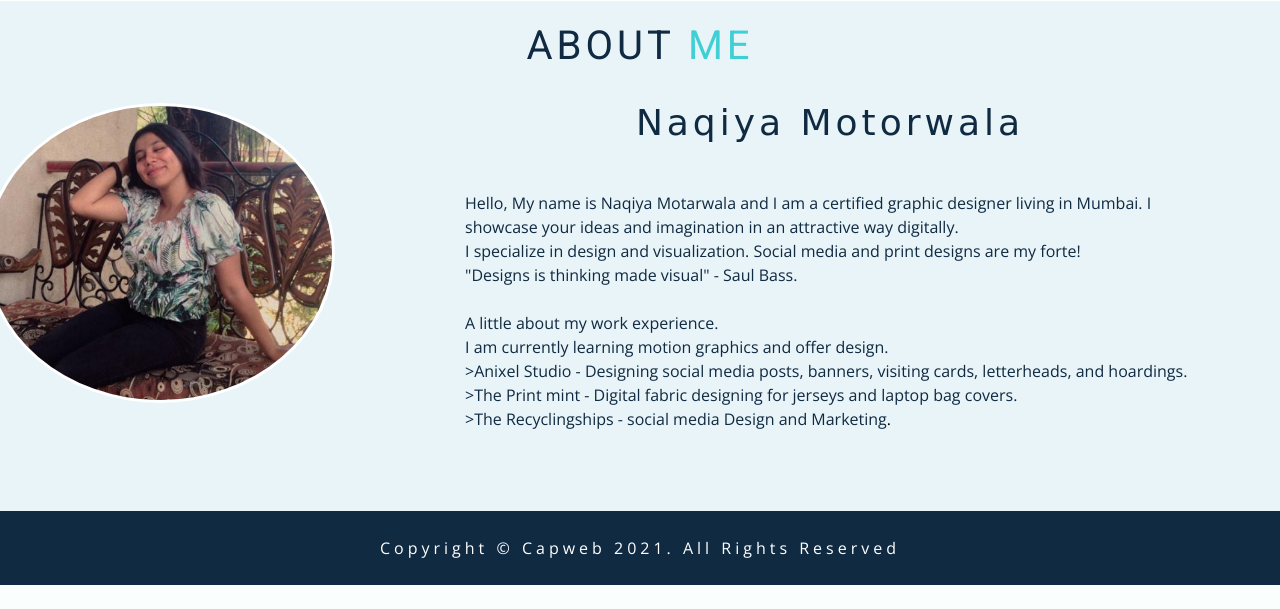
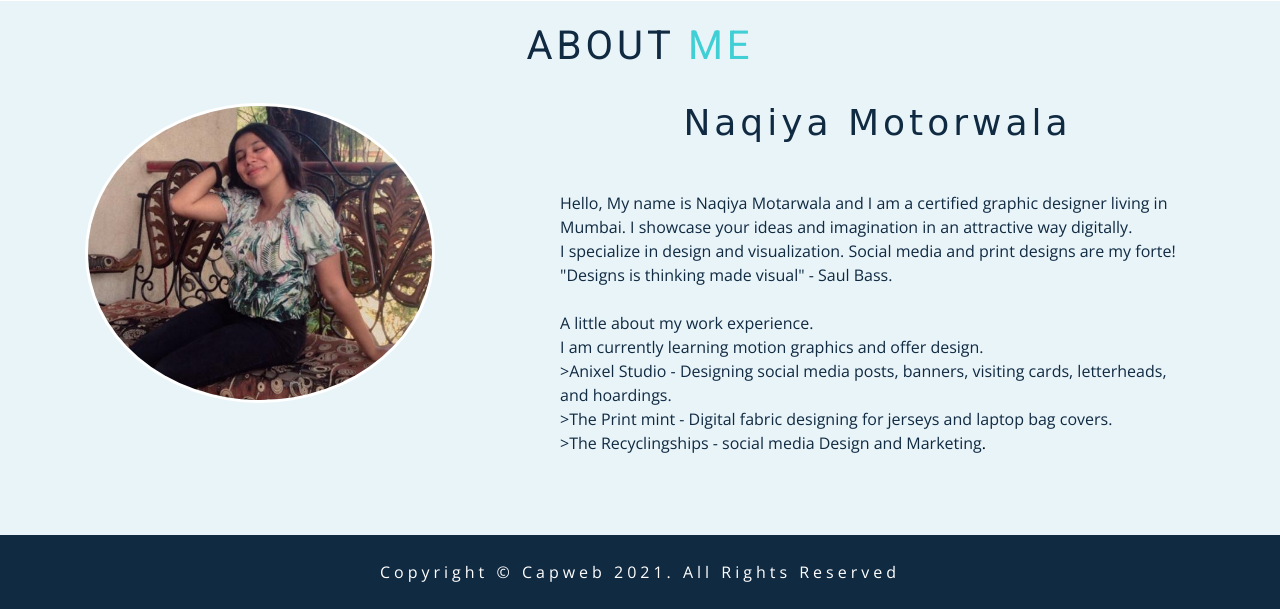
Before and after one commit to bplumber/firstportfolio, a Django app: page / in a window 1280 px wide. Shown: the part 1856-2465 px from the top of the page. Before the commit the page ends 2441 px from the top, so only its background shows below. Run offline with Django 3.2, Linux system fonts and the light colour scheme; data comes from the database, SQL or seed files in the repository; some libraries are stand-ins or nearby versions.

Commit message:
Update main.html

```diff
--- a/templates/main.html
+++ b/templates/main.html
@@ -65,9 +65,9 @@
     <section id="about" class="section temp">
           <div class="title">
                 <h2>my <span>projects</span></h2>
-                <div class="row">
+                <div class="row" id="extra">
                       {% for proj in projs %}
-                      <div class="col-md-4" ontouchstart="this.classList.toggle('hover');">
+                      <div class="col-md-4" id="switch1" ontouchstart="this.classList.toggle('hover');">
                             <div class="containers">
                                   <div class="front burhan">
                                         <img src="{{proj.image.url}}" class="front-image">
@@ -91,10 +91,10 @@
         <h2>about <span>me</span></h2>
         <div class="container">
         <div class="row">
-            <div class="col-md-4 left">
+            <div class="col-md-4">
                 <img class="about-image" src="{{about.image.url}}" alt="Jane" style="width:100%">
               </div>
-            <div class="col-md-8">
+            <div class="col-md-7 ml-auto">
             <br>
               <h3 class="about-name">
                 Naqiya Motorwala
```
